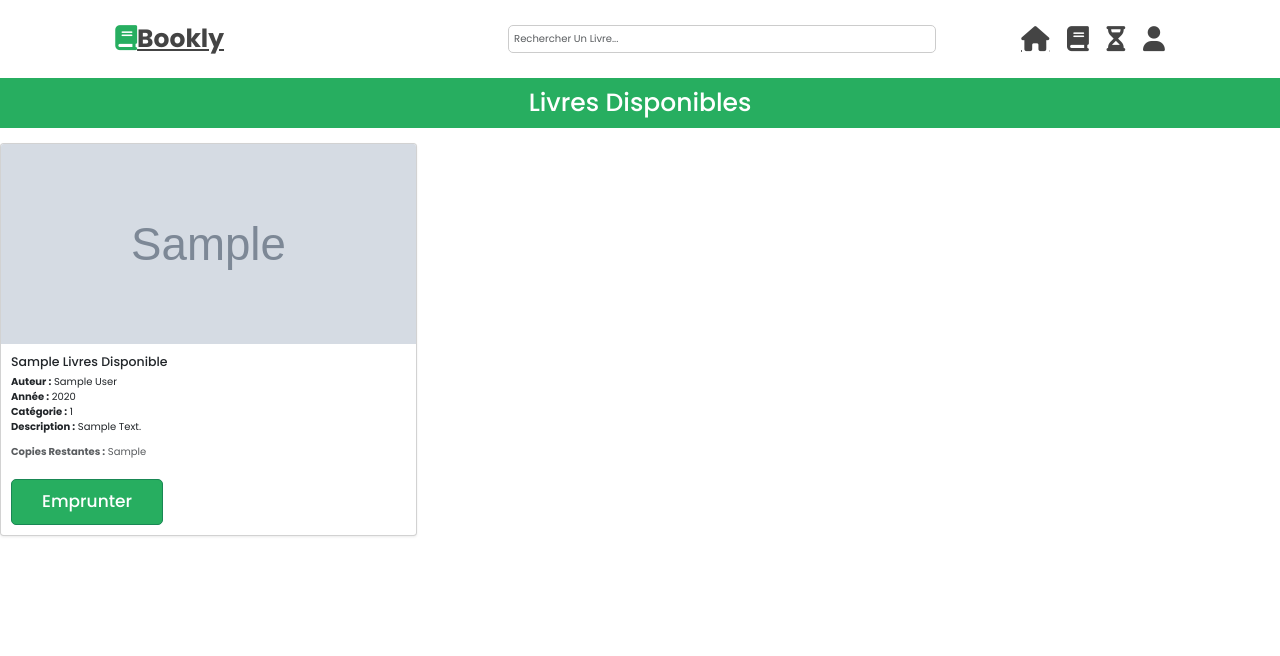
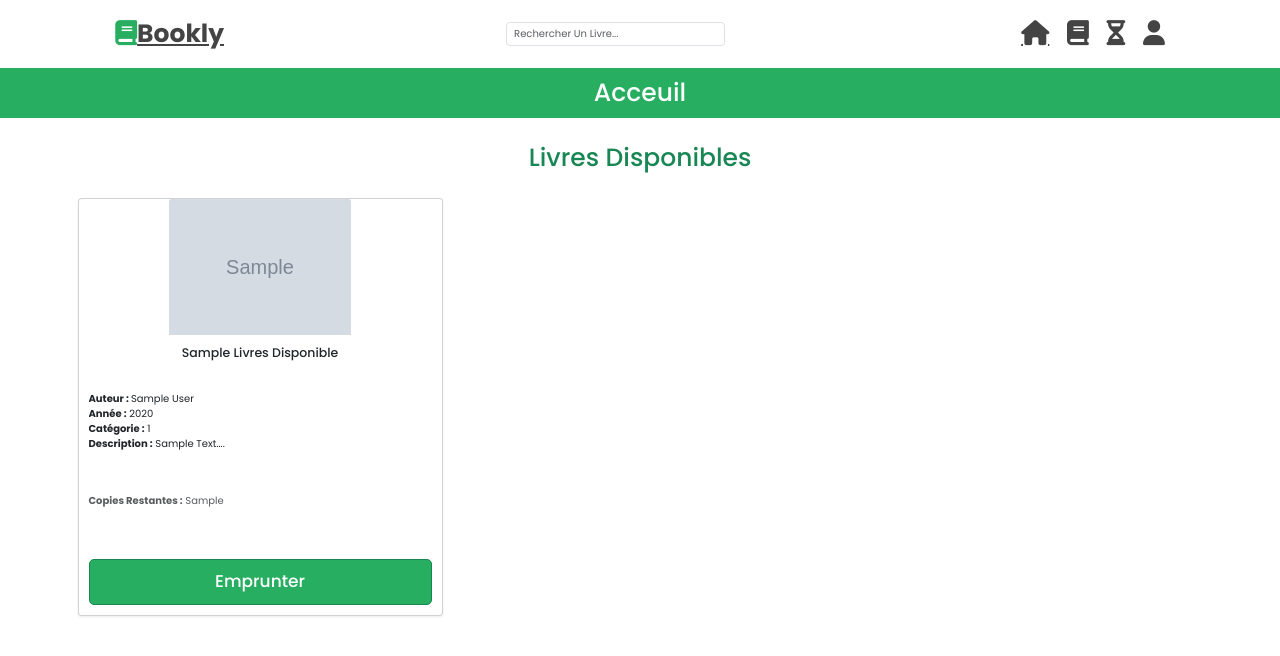
Before and after one commit to sara-be/gestion_de_bibliotheque, a CodeIgniter 4 app: the page made by app/Views/Utilisateur/acceuil.php in a window 1280 px wide. Shown: the top 656 px of the page. Run offline with PHP 8.4 and a stand-in for CodeIgniter, Linux system fonts and the light colour scheme; the template is opened without the code that fills it: most values are stand-ins (such as "Sample title", 1, 10 or a date in 2020); grey boxes marked "Sample" are stand-in pictures; some libraries are stand-ins or nearby versions.

Commit message:
modifications

```diff
--- a/app/Config/App.php
+++ b/app/Config/App.php
@@ -16,7 +16,8 @@ class App extends BaseConfig
      *
      * E.g., http://example.com/
      */
-    public string $baseURL = 'http://localhost:8080/gestion_de_bibliotheque';
+    public string $baseURL = 'http://localhost:8080/';
+    // public string $baseURL = 'http://localhost:8080/gestion_de_bibliotheque';
 
     /**
      * Allowed Hostnames in the Site URL other than the hostname in the baseURL.
--- a/app/Views/Utilisateur/acceuil.php
+++ b/app/Views/Utilisateur/acceuil.php
@@ -13,14 +13,16 @@
     <link rel="stylesheet" href="https://cdn.jsdelivr.net/npm/swiper@11/swiper-bundle.min.css" />
     <link rel="stylesheet" href="/css/login.css">
     <link rel="stylesheet" href="/css/Utilisateur/acceuil.css">
-    <title>Acceuil</title>
+
+    <title>Accueil</title>
+
 </head>
 
 <body>
+
 <header class="header">
         <div class="header-1">
-            <a href="#" class="logo"><i class="fas fa-book"></i>bookly</a>
-
+            <a href="/utilisateur/acceuil" class="logo"><i class="fas fa-book"></i>bookly</a>
             <div class="search-bar-container">
                 <input id="search-bar" type="text" class="form-control" placeholder="Rechercher un livre..."
                     aria-label="Search" />
@@ -30,8 +32,8 @@
                 <a href="/utilisateur/acceuil" id="home-btn" class="fas fa-home" title="Accueil"></a>
                 <a href="/utilisateur/livresEmpruntes" class="fas fa-book" title="Livres empruntés"
                     style="text-decoration: none;"></a>
-                <a href="/utilisateur/livresEnAttente" class="fas fa-hourglass-half" title="Livres en cours d'acceptation"></a>
-                <div id="search-btn" class="fas fa-search"></div>
+                <a href="/utilisateur/livresEnAttente" class="fas fa-hourglass-half"
+                    title="Livres en cours d'acceptation"></a>
                 <a href="/utilisateur/profile" id="login-btn" class="fas fa-user"></a>
             </div>
         </div>
@@ -40,33 +42,38 @@
 
             <h1 class="text-center mb-4 p-3"
                 style="color: white; font-family: 'Poppins', sans-serif; font-size: 2.5rem;">
-                Livres Disponibles
+                Acceuil
             </h1>
 
             </nav>
         </div>
 </header>
+
+        <h1 class="text-center mb-4 p-3 text-success " style="color: black; font-family: 'Poppins', sans-serif; font-size: 2.5rem;">
+            Livres Disponibles
+        </h1>
+    <div class="container mt-4">
         <?php if (!empty($livresDisponibles)): ?>
             <div class="row">
                 <?php foreach ($livresDisponibles as $livre): ?>
                     <div class="col-md-4 mb-4">
-                    <div class="card shadow-sm">
-
+                        <div class="card shadow-sm h-100">
                             <?php if (!empty($livre['photo'])): ?>
                                 <img src="<?= esc($livre['photo']) ?>" class="card-img-top" alt="<?= esc($livre['title']) ?>"
-                                style="height: 200px; object-fit: cover;">
+                                    style="width: 50%; height: auto; object-fit: contain;display: block; margin: 0 auto; margin: top 10px;">
                             <?php else: ?>
                                 <img src="https://via.placeholder.com/300x200?text=Pas+de+photo" class="card-img-top"
                                     alt="Pas de photo">
                             <?php endif; ?>
 
                             <div class="card-body">
-                            <h5 class="card-title"><?= esc($livre['title']) ?></h5>
+                                <h5 class="card-title" style="display: block; margin: 0 auto;"><?= esc($livre['title']) ?></h5>
                                 <p class="card-text">
-                                <strong>Auteur :</strong> <?= esc($livre['author']) ?><br>
-                                <strong>Année :</strong> <?= esc($livre['year']) ?><br>
-                                <strong>Catégorie :</strong> <?= esc($livre['categorie_id']) ?><br>
-                                <strong>Description :</strong> <?= esc($livre['description']) ?>
+                                    <strong style="display: inline;">Auteur : </strong><?= esc($livre['author']) ?><br>
+                                    <strong style="display: inline;">Année :</strong> <?= esc($livre['year']) ?><br>
+                                    <strong style="display: inline;">Catégorie :</strong> <?= esc($livre['categorie_id']) ?><br>
+                                    <strong style="display: inline;">Description :</strong>
+                                    <?= esc(substr($livre['description'], 0, 100)) . '...' ?>
                                 </p>
                                 <p class="text-muted"><strong>Copies restantes :</strong> <?= esc($livre['remaining_copies']) ?></p>
                                 <button class="btn btn-success btn-emprunter" data-livre-id="<?= esc($livre['id']) ?>">
@@ -84,42 +91,7 @@
         <?php endif; ?>
     </div>
 
-    <!-- Lien vers le JS Bootstrap -->
-    <script src="https://cdn.jsdelivr.net/npm/bootstrap@5.3.0/dist/js/bootstrap.bundle.min.js">
-    document.addEventListener('DOMContentLoaded', () => {
-        const buttons = document.querySelectorAll('.btn-emprunter');
-
-        buttons.forEach(button => {
-            button.addEventListener('click', () => {
-                const livreId = button.getAttribute('data-livre-id');
-
-                fetch(`/utilisateur/emprunterLivre/${livreId}`, {
-                    method: 'POST',
-                    headers: {
-                        'Content-Type': 'application/json',
-                        'X-Requested-With': 'XMLHttpRequest'
-                    },
-                })
-                .then(response => response.json())
-                .then(data => {
-                    if (data.success) {
-                        button.textContent = 'En attente';
-                        button.classList.remove('btn-success');
-                        button.classList.add('btn-secondary');
-                        button.disabled = true;
-                    } else {
-                        alert(data.message || 'Erreur lors de l\'emprunt.');
-                    }
-                })
-                .catch(error => {
-                    console.error('Erreur:', error);
-                });
-            });
-        });
-    });
-
-    </script>
-
+    <script src="https://cdn.jsdelivr.net/npm/bootstrap@5.3.0/dist/js/bootstrap.bundle.min.js"></script>
 </body>
 
 </html>
--- a/public/css/Utilisateur/acceuil.css
+++ b/public/css/Utilisateur/acceuil.css
@@ -1,14 +1,69 @@
-.search-bar-container {
+/* .search-bar-container {
     margin: 1rem 0;
     text-align: center;
-}
+} */
 
-#search-bar {
-    width: 200%;
+/* #search-bar {
+    width: 150%;
     height: 80%;
     margin: 0 auto;
     padding: 0.5rem;
     border-radius: 5px;
     border: 1px solid #ccc;
     font-family: 'Poppins', sans-serif;
+} */
+
+.header-1 {
+    display: flex;
+    align-items: center;
+    justify-content: space-between;
+    padding: 0.5rem 1rem;
+    background-color: #f8f9fa;
 }
+
+/* .logo {
+    font-size: 1.5rem;
+    font-weight: bold;
+    text-decoration: none;
+    color: #000;
+}
+
+.search-bar-container {
+    flex-grow: 0;
+    width: 40%;
+    max-width: 200px;
+} */
+/*
+.icons div,
+.icons a {
+    margin-right: 20px;
+    font-size: 1.5rem;
+    color: #000;
+    cursor: pointer;
+}
+
+.icons div:last-child,
+.icons a:last-child {
+    margin-right: 0;
+} */
+
+.card {
+    height: 100%;
+}
+
+.card-body {
+    height: 280px;
+    display: flex;
+    flex-direction: column;
+    justify-content: space-between;
+}
+
+.card-text {
+    overflow: hidden;
+    text-overflow: ellipsis;
+    max-height: 100px;
+}
+
+.card-text strong {
+    display: block;
+}
```
Also changed, not shown: app/Controllers/UtilisateurController.php (+18 -4 lines), app/Views/Utilisateur/livresEmpruntes.php (+32 -13 lines), app/Views/Utilisateur/livresEnAttente.php (+18 -4 lines), app/Views/Utilisateur/profile.php (+25 -5 lines). Lines whose indentation alone changed are shown as unchanged.
